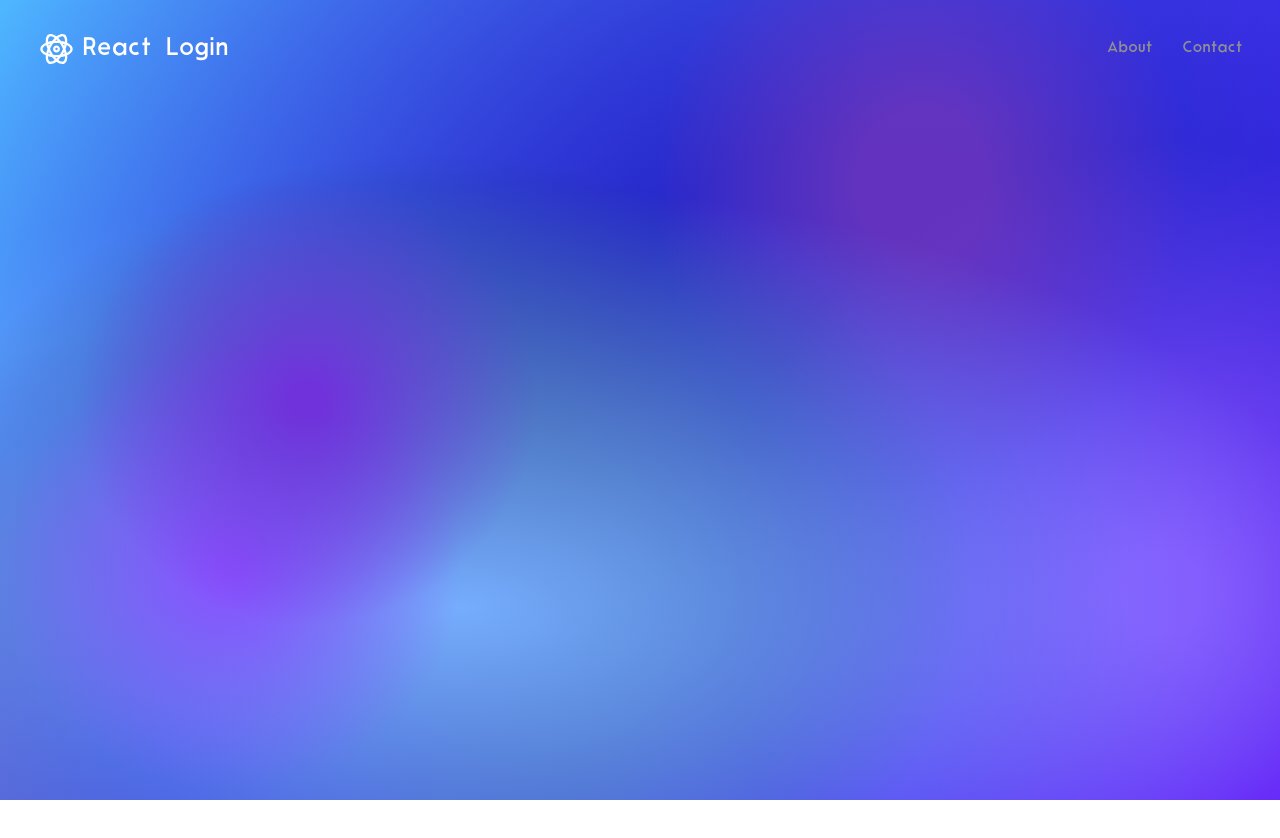
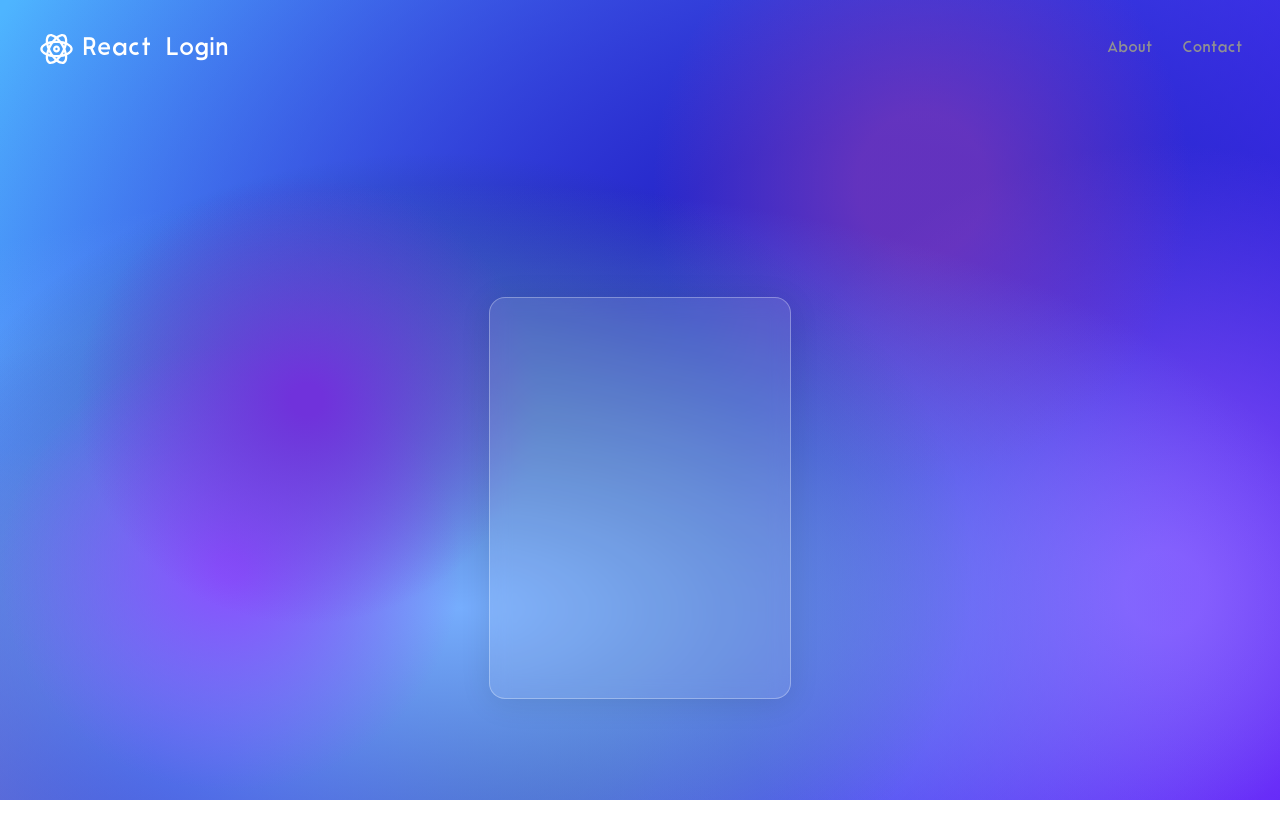
Before and after one commit to LPSebi/fluent-react-login-page, a React (Vite) app: page / in a window 1280 px wide. Shown: the top 838 px of the page. Before the commit the page ends 800 px from the top, so only its background shows below. Built offline with nearby package versions, Linux system fonts and the light colour scheme.

Commit message:
add login component

```diff
--- a/src/App.jsx
+++ b/src/App.jsx
@@ -1,39 +1,8 @@
 import './style.css';
-import ReactLogo from './assets/react.svg';
+
 import { BackgroundImage } from './components/BackgroundImage';
 import { Login } from './components/Login';
-// import { Login } from './components/Login';
-
-export function PageHeader() {
-    return (
-        <header className="header">
-            <div
-                style={{
-                    display: 'flex',
-                    alignItems: 'center',
-                    gap: '7.5px',
-                }}>
-                <img src={ReactLogo} alt="React Logo" className="svg" />
-                <a href="/" className="headerText">
-                    React Login
-                </a>
-            </div>
-            <div
-                style={{
-                    display: 'flex',
-                    gap: 'var(--header-gap)',
-                    alignItems: 'center',
-                }}>
-                <a href="/about" className="headerTextDesc">
-                    About
-                </a>
-                <a href="/contact" className="headerTextDesc">
-                    Contact
-                </a>
-            </div>
-        </header>
-    );
-}
+import { PageHeader } from './components/PageHeader';
 
 export default function App() {
     return (
--- a/src/components/Login.jsx
+++ b/src/components/Login.jsx
@@ -1,3 +1,9 @@
 export function Login() {
-    return <></>;
+    return (
+        <div style={{}}>
+            <div className="loginContainer">
+                <div className="loginCard"> </div>
+            </div>
+        </div>
+    );
 }
--- /dev/null
+++ b/src/components/PageHeader.jsx
@@ -0,0 +1,32 @@
+import ReactLogo from '.././assets/react.svg';
+
+export function PageHeader() {
+    return (
+        <header className="header">
+            <div
+                style={{
+                    display: 'flex',
+                    alignItems: 'center',
+                    gap: '7.5px',
+                }}>
+                <img src={ReactLogo} alt="React Logo" className="svg" />
+                <a href="/" className="headerText">
+                    React Login
+                </a>
+            </div>
+            <div
+                style={{
+                    display: 'flex',
+                    gap: 'var(--header-gap)',
+                    alignItems: 'center',
+                }}>
+                <a href="/about" className="headerTextDesc">
+                    About
+                </a>
+                <a href="/contact" className="headerTextDesc">
+                    Contact
+                </a>
+            </div>
+        </header>
+    );
+}
--- a/src/style.css
+++ b/src/style.css
@@ -67,3 +67,26 @@ body {
     text-decoration: none;
     font-size: 15px;
 }
+
+.loginContainer {
+    display: flex;
+    width: 100vw;
+    height: 100vh;
+
+    /* center div */
+    justify-content: center;
+    align-items: center;
+}
+
+.loginCard {
+    width: 300px;
+    height: 400px;
+
+    /* glass filter */
+    background: rgba(255, 255, 255, 0.1);
+    border-radius: 16px;
+    box-shadow: 0 4px 30px rgba(0, 0, 0, 0.1);
+    backdrop-filter: blur(9.9px);
+    -webkit-backdrop-filter: blur(9.9px);
+    border: 1px solid rgba(255, 255, 255, 0.3);
+}
```
